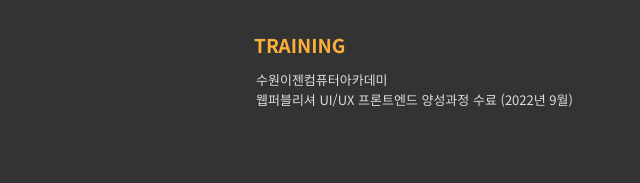
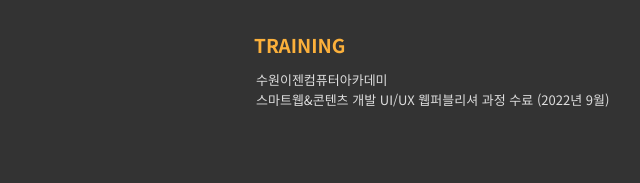
Before and after one commit to subin114/PORTFOLIO, a plain HTML site: page index.html in a window 1280 px wide. Shown: the part 4240-4423 px from the top of the page, 416-1056 px from the left. Drawn offline with nearby package versions, Linux system fonts and the light colour scheme; a web font is replaced by a local one.

Commit message:
Update index.html

```diff
--- a/index.html
+++ b/index.html
@@ -367,7 +367,7 @@
                     <table>
                         <tr>
                             <td>수원이젠컴퓨터아카데미<br>
-                                웹퍼블리셔 UI/UX 프론트엔드 양성과정 수료 (2022년 9월)</td>
+                                스마트웹&콘텐츠 개발 UI/UX 웹퍼블리셔 과정 수료 (2022년 9월)</td>
                         </tr>
                     </table>
                 </div>
```
